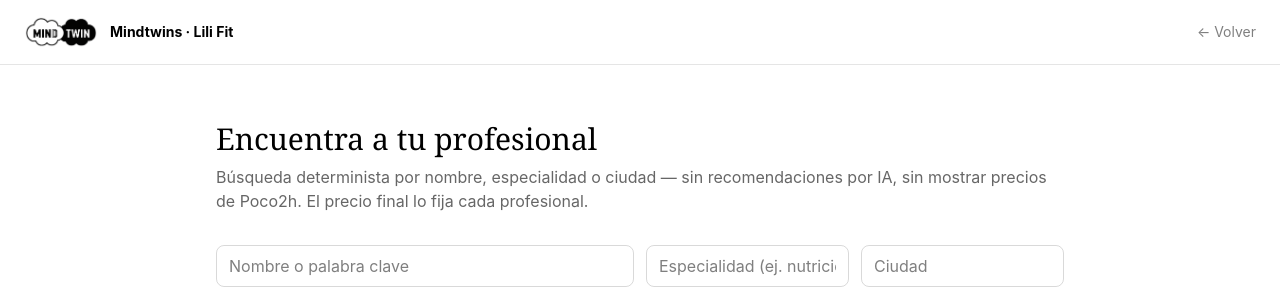
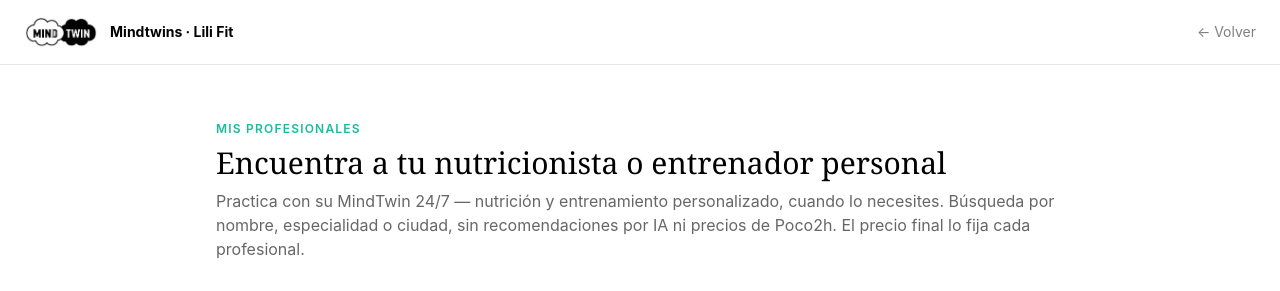
Before and after one commit to poco2h/lili-fit-app, a Next.js app: page /clientes/buscar in a window 1280 px wide. Shown: the top 291 px of the page. Built offline with nearby package versions, Linux system fonts and the light colour scheme; no server answers.

Commit message:
copy: buscador de Lili Fit especifico (nutricionistas/entrenadores)
Igualaba el copy genérico "Encuentra a tu profesional" — ahora refleja el
vertical real (nutrición/entrenamiento), con el mismo tono que usa Lili
Speak para su propio vertical ("Practica con su Teacher MindTwin 24/7").

```diff
--- a/src/app/clientes/buscar/page.tsx
+++ b/src/app/clientes/buscar/page.tsx
@@ -30,10 +30,12 @@ export default async function BuscarProfesionalPage({
       </header>
 
       <main className="mx-auto max-w-4xl px-6 py-14">
-        <h1 className="font-serif text-3xl">Encuentra a tu profesional</h1>
+        <p className="text-xs font-semibold uppercase tracking-widest text-[#1abc9c]">Mis Profesionales</p>
+        <h1 className="mt-2 font-serif text-3xl">Encuentra a tu nutricionista o entrenador personal</h1>
         <p className="mt-2 text-black/60">
-          Búsqueda determinista por nombre, especialidad o ciudad — sin recomendaciones por IA,
-          sin mostrar precios de Poco2h. El precio final lo fija cada profesional.
+          Practica con su MindTwin 24/7 — nutrición y entrenamiento personalizado, cuando lo
+          necesites. Búsqueda por nombre, especialidad o ciudad, sin recomendaciones por IA ni
+          precios de Poco2h. El precio final lo fija cada profesional.
         </p>
         {ciudadDetectada && (
           <p className="mt-1 text-xs text-[#1abc9c]">
```
